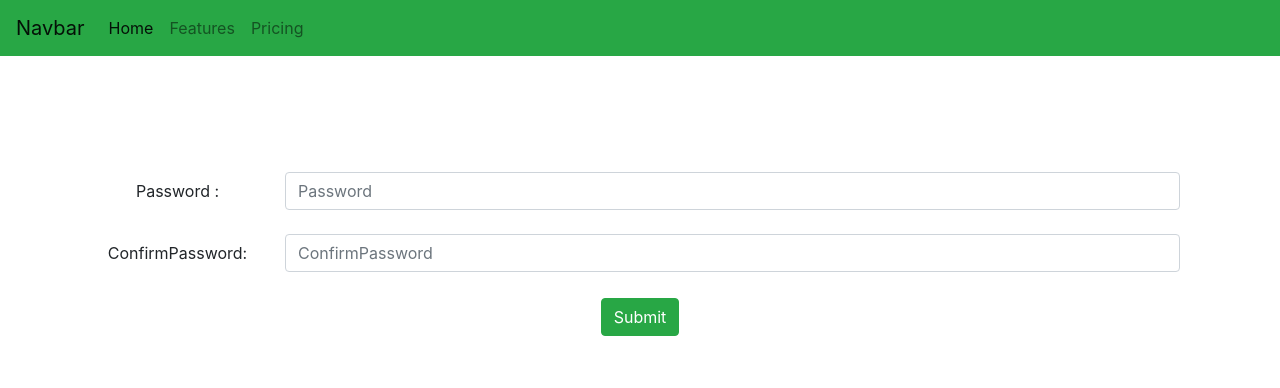
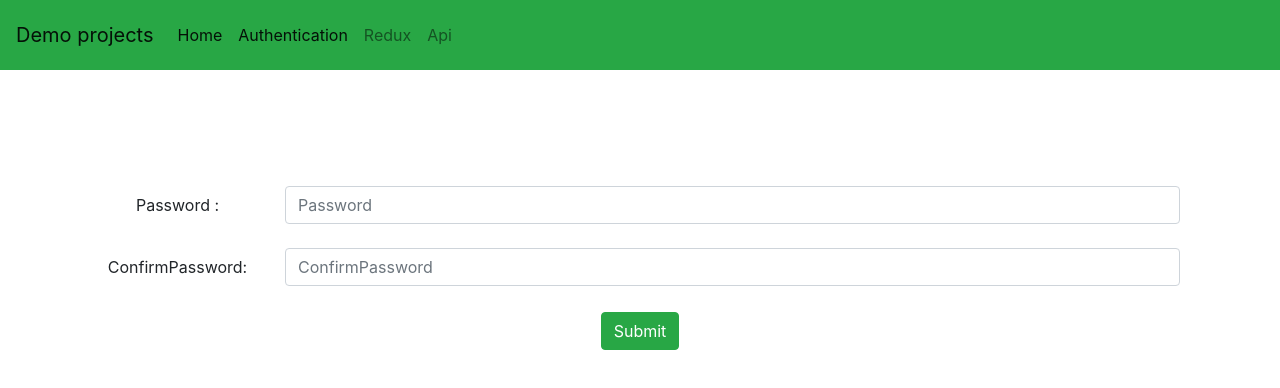
Before and after one commit to shahzad713/simple-password-and-confirmpassword-valadtion, a React (Create React App) app: page / in a window 1280 px wide. Shown: the top 388 px of the page. Built offline with nearby package versions, Linux system fonts and the light colour scheme.

Commit message:
react router dom add

```diff
--- a/package.json
+++ b/package.json
@@ -8,6 +8,7 @@
     "@testing-library/user-event": "^13.5.0",
     "react": "^17.0.2",
     "react-dom": "^17.0.2",
+    "react-router-dom": "^6.2.2",
     "react-scripts": "5.0.0",
     "web-vitals": "^2.1.4"
   },
--- a/src/App.css
+++ b/src/App.css
@@ -41,3 +41,6 @@
   text-align: center;
   padding: 100px;
 }
+.nav-link{
+  padding: 15px;
+}
--- a/src/App.js
+++ b/src/App.js
@@ -2,13 +2,19 @@ import logo from './logo.svg';
 import './App.css';
 import NavBar from './components/NavBar/NavBar';
 import Form from './components/Foms/Form';
+import { BrowserRouter ,  Routes,Route,} from 'react-router-dom';
 
 function App() {
   return (
     <div >
-      <NavBar/>
-      <Form/>
-      {/* <ConfirmPassword/> */}
+        <BrowserRouter>
+        <NavBar />
+      <Routes>
+        <Route exact path="/" element={<Form />}/>
+
+
+      </Routes>
+    </BrowserRouter>
     </div>
   );
 }
--- a/src/components/NavBar/NavBar.js
+++ b/src/components/NavBar/NavBar.js
@@ -1,14 +1,15 @@
 import React from "react";
+import { NavLink } from "react-router-dom";
 
 const NavBar = () => {
   return (
-    <div>
-      <nav class="navbar navbar-expand-lg navbar-light bg-success">
-        <a class="navbar-brand" href="#">
-          Navbar
+    <div className="navbar-link">
+      <nav className="navbar navbar-expand-lg navbar-light bg-success">
+        <a className="navbar-brand" href="#">
+          Demo projects
         </a>
         <button
-          class="navbar-toggler"
+          className="navbar-toggler"
           type="button"
           data-toggle="collapse"
           data-target="#navbarNav"
@@ -16,26 +17,30 @@ const NavBar = () => {
           aria-expanded="false"
           aria-label="Toggle navigation"
         >
-          <span class="navbar-toggler-icon"></span>
+          <span className="navbar-toggler-icon"></span>
         </button>
-        <div class="collapse navbar-collapse" id="navbarNav">
-          <ul class="navbar-nav">
-            <li class="nav-item active">
-              <a class="nav-link" href="#">
-                Home <span class="sr-only">(current)</span>
-              </a>
+        <div className="collapse navbar-collapse" id="navbarNav">
+          <ul className="navbar-nav">
+            <li className="nav-item active">
+              <NavLink className="nav-link" to="/path">
+                Home <span className="sr-only">(current)</span>
+              </NavLink>
             </li>
-            <li class="nav-item">
-              <a class="nav-link" href="#">
-                Features
-              </a>
+            <li className="nav-item">
+              <NavLink className="nav-link" to="/">
+                Authentication
+              </NavLink>
             </li>
-            <li class="nav-item">
-              <a class="nav-link" href="#">
-                Pricing
-              </a>
+            <li className="nav-item">
+              <NavLink className="nav-link" to="/home">
+                Redux
+              </NavLink>
             </li>
-
+            <li className="nav-item">
+              <NavLink className="nav-link" to="/login">
+                Api
+              </NavLink>
+            </li>
           </ul>
         </div>
       </nav>
```
Also changed, not shown: 1 other file (tests, documents, lock files or other folders).
